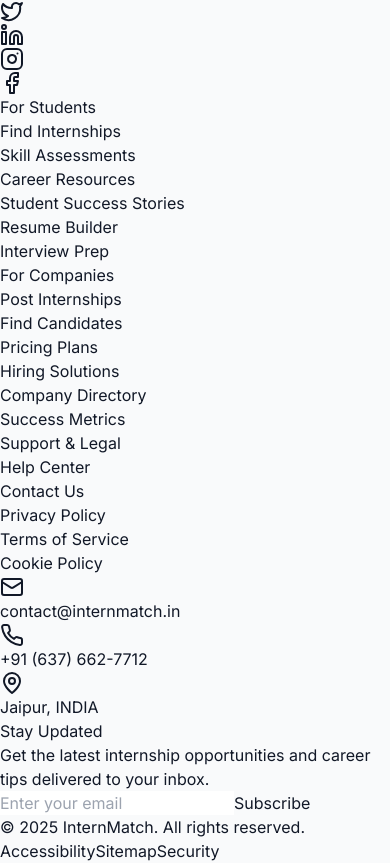
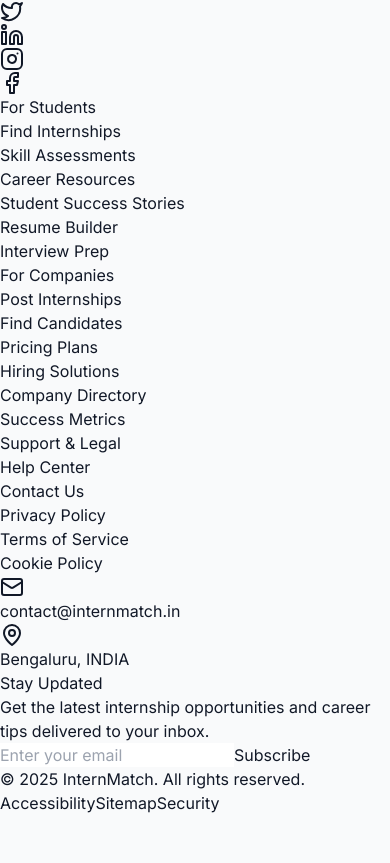
Before and after one commit to Ayush-Mahariya/InternMatch-frontend, a React (Vite) app: page / in a window 390 px wide. Shown: the part 1375-2238 px from the top of the page. After the commit the page ends 2190 px from the top, so only its background shows below. Built offline with nearby package versions, Linux system fonts and the light colour scheme.

Commit message:
Remove Phone number

```diff
--- a/src/pages/LandingPage.jsx
+++ b/src/pages/LandingPage.jsx
@@ -421,13 +421,13 @@
                   <Mail className="w-4 h-4 mr-2" />
                   <span className="text-sm">contact@internmatch.in</span>
                 </div>
-                <div className="flex items-center text-gray-400">
+                {/* <div className="flex items-center text-gray-400">
                   <Phone className="w-4 h-4 mr-2" />
                   <span className="text-sm">+91 (637) 662-7712</span>
-                </div>
+                </div> */}
                 <div className="flex items-center text-gray-400">
                   <MapPin className="w-4 h-4 mr-2" />
-                  <span className="text-sm">Jaipur, INDIA</span>
+                  <span className="text-sm">Bengaluru, INDIA</span>
                 </div>
               </div>
             </div>
```
